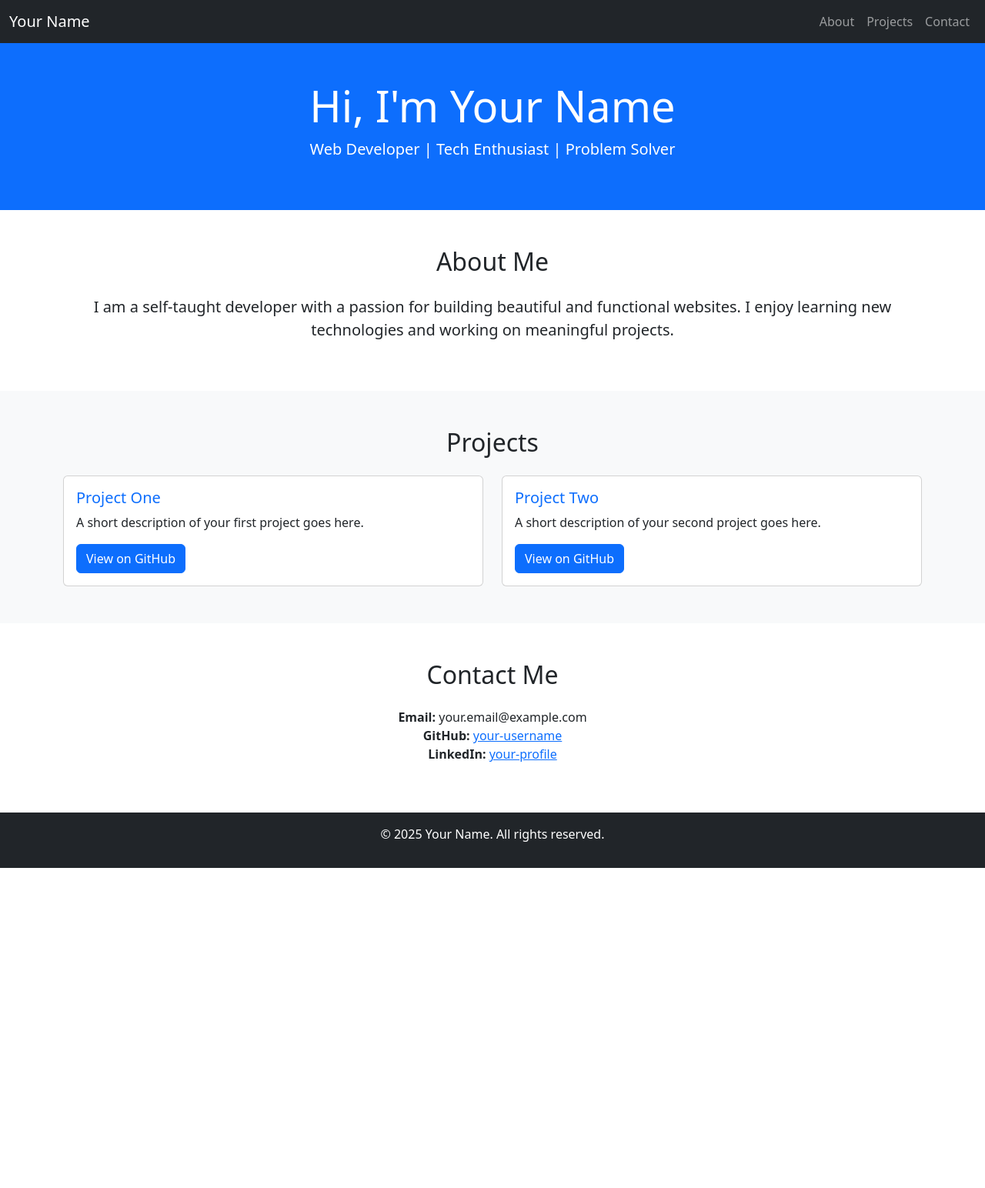
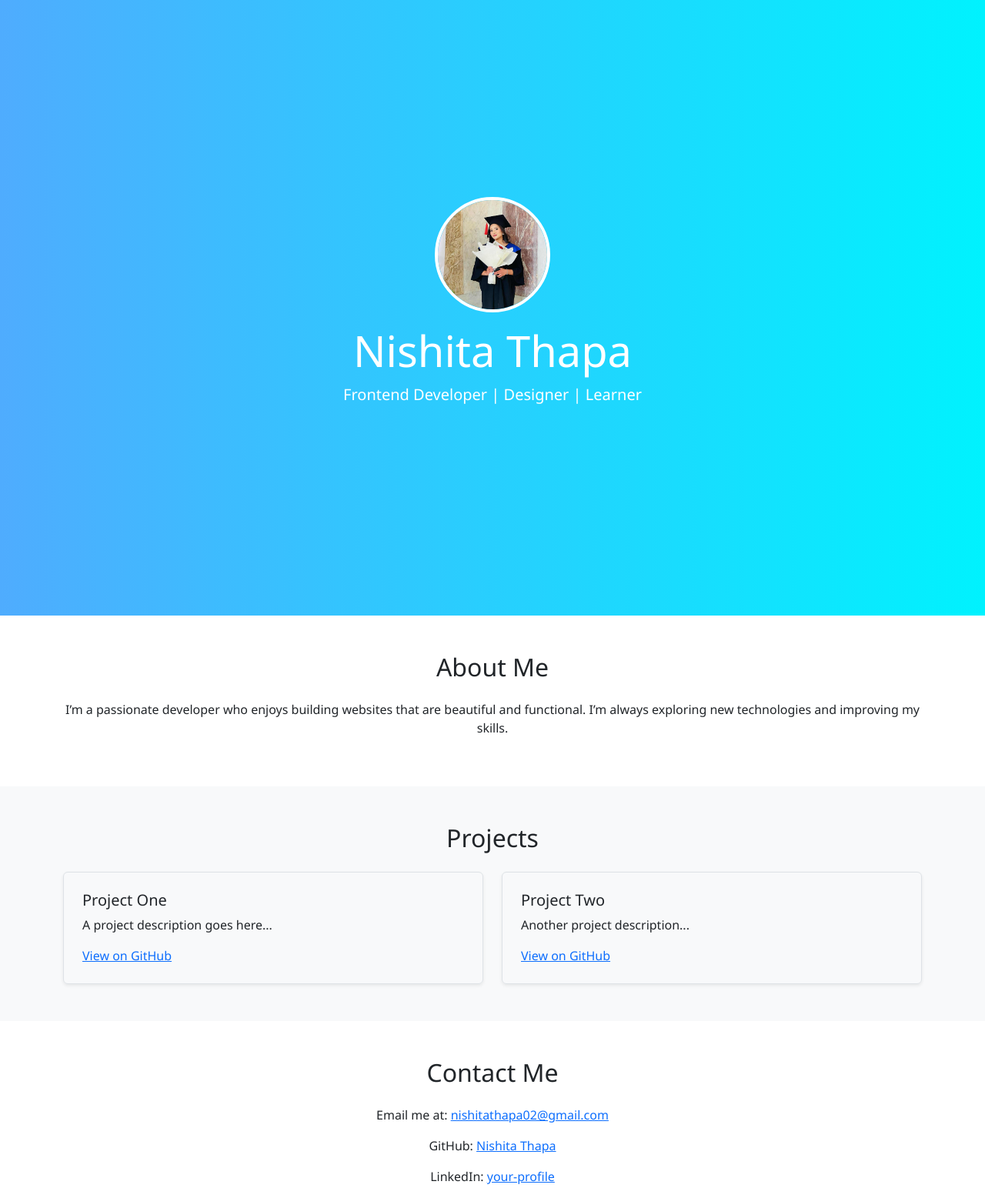
Before and after one commit to Nishita12393/Nishita12393.github.io, a plain HTML site: page index.html in a window 1280 px wide. Shown: the top 1544 px of the page at 77% size. Before the commit the page ends 1128 px from the top, so only its background shows below. Drawn offline with nearby package versions, Linux system fonts and the light colour scheme.

Commit message:
Change html and css file and add my photo

```diff
--- a/index.html
+++ b/index.html
@@ -3,93 +3,58 @@
 <head>
   <meta charset="UTF-8" />
   <meta name="viewport" content="width=device-width, initial-scale=1" />
-  <title>Your Name | Portfolio</title>
+  <title>Nishita Thapa | Portfolio</title>
   <link href="https://cdn.jsdelivr.net/npm/bootstrap@5.3.3/dist/css/bootstrap.min.css" rel="stylesheet">
   <link rel="stylesheet" href="style.css" />
 </head>
 <body>
 
-  <!-- Navigation -->
-  <nav class="navbar navbar-expand-lg navbar-dark bg-dark sticky-top">
-    <div class="container-fluid">
-      <a class="navbar-brand" href="#">Your Name</a>
-      <button class="navbar-toggler" type="button" data-bs-toggle="collapse"
-        data-bs-target="#navbarNav" aria-controls="navbarNav" aria-expanded="false"
-        aria-label="Toggle navigation">
-        <span class="navbar-toggler-icon"></span>
-      </button>
-      <div class="collapse navbar-collapse justify-content-end" id="navbarNav">
-        <ul class="navbar-nav">
-          <li class="nav-item"><a class="nav-link" href="#about">About</a></li>
-          <li class="nav-item"><a class="nav-link" href="#projects">Projects</a></li>
-          <li class="nav-item"><a class="nav-link" href="#contact">Contact</a></li>
-        </ul>
-      </div>
-    </div>
-  </nav>
-
-  <!-- Hero Section -->
-  <header class="bg-primary text-white text-center py-5">
-    <div class="container">
-      <h1 class="display-4">Hi, I'm Your Name</h1>
-      <p class="lead">Web Developer | Tech Enthusiast | Problem Solver</p>
-    </div>
-  </header>
-
-  <!-- About Section -->
-  <section id="about" class="py-5">
-    <div class="container">
-      <h2 class="text-center mb-4">About Me</h2>
-      <p class="lead text-center">I am a self-taught developer with a passion for building beautiful and functional websites. I enjoy learning new technologies and working on meaningful projects.</p>
-    </div>
+  <!-- Header / Hero -->
+  <section class="hero text-center text-white d-flex flex-column justify-content-center align-items-center">
+    <img src="images/My_Photo.jpg" alt="Your Photo" class="rounded-circle profile-img mb-3" />
+    <h1 class="display-4">Nishita Thapa</h1>
+    <p class="lead">Frontend Developer | Designer | Learner</p>
   </section>
 
-  <!-- Projects Section -->
-  <section id="projects" class="py-5 bg-light">
+  <!-- About -->
+  <section id="about" class="container py-5">
+    <h2 class="text-center mb-4">About Me</h2>
+    <p class="text-center">I’m a passionate developer who enjoys building websites that are beautiful and functional. I’m always exploring new technologies and improving my skills.</p>
+  </section>
+
+  <!-- Projects -->
+  <section id="projects" class="bg-light py-5">
     <div class="container">
       <h2 class="text-center mb-4">Projects</h2>
       <div class="row g-4">
         <div class="col-md-6">
-          <div class="card h-100">
-            <div class="card-body">
-              <h5 class="card-title">Project One</h5>
-              <p class="card-text">A short description of your first project goes here.</p>
-              <a href="https://github.com/your-username/project1" class="btn btn-primary" target="_blank">View on GitHub</a>
-            </div>
+          <div class="p-4 border rounded shadow-sm">
+            <h5>Project One</h5>
+            <p>A project description goes here...</p>
+            <a href="https://github.com/your-username/project1" target="_blank">View on GitHub</a>
           </div>
         </div>
         <div class="col-md-6">
-          <div class="card h-100">
-            <div class="card-body">
-              <h5 class="card-title">Project Two</h5>
-              <p class="card-text">A short description of your second project goes here.</p>
-              <a href="https://github.com/your-username/project2" class="btn btn-primary" target="_blank">View on GitHub</a>
-            </div>
+          <div class="p-4 border rounded shadow-sm">
+            <h5>Project Two</h5>
+            <p>Another project description...</p>
+            <a href="https://github.com/your-username/project2" target="_blank">View on GitHub</a>
           </div>
         </div>
       </div>
     </div>
   </section>
 
-  <!-- Contact Section -->
-  <section id="contact" class="py-5">
-    <div class="container">
-      <h2 class="text-center mb-4">Contact Me</h2>
-      <div class="row justify-content-center">
-        <div class="col-md-6">
-          <ul class="list-unstyled text-center">
-            <li><strong>Email:</strong> your.email@example.com</li>
-            <li><strong>GitHub:</strong> <a href="https://github.com/your-username" target="_blank">your-username</a></li>
-            <li><strong>LinkedIn:</strong> <a href="https://linkedin.com/in/your-profile" target="_blank">your-profile</a></li>
-          </ul>
-        </div>
-      </div>
-    </div>
+  <!-- Contact -->
+  <section id="contact" class="container py-5">
+    <h2 class="text-center mb-4">Contact Me</h2>
+    <p class="text-center">Email me at: <a href="mailto:nishitathapa02@gmail.com">nishitathapa02@gmail.com</a></p>
+    <p class="text-center">GitHub: <a href="https://github.com/your-username" target="_blank">Nishita Thapa</a></p>
+    <p class="text-center">LinkedIn: <a href="https://linkedin.com/in/your-profile" target="_blank">your-profile</a></p>
   </section>
 
-  <!-- Footer -->
   <footer class="bg-dark text-white text-center py-3">
-    <p>&copy; 2025 Your Name. All rights reserved.</p>
+    <p>&copy; 2025 Nishita Thapa. All rights reserved.</p>
   </footer>
 
   <script src="https://cdn.jsdelivr.net/npm/bootstrap@5.3.3/dist/js/bootstrap.bundle.min.js"></script>
--- a/style.css
+++ b/style.css
@@ -1,20 +1,16 @@
-/* Custom styles */
 body {
+  font-family: 'Segoe UI', sans-serif;
   scroll-behavior: smooth;
 }
 
-#about, #projects, #contact {
-  padding-top: 4rem;
+.hero {
+  height: 100vh;
+  background: linear-gradient(to right, #4facfe, #00f2fe);
 }
 
-.card-title {
-  color: #0d6efd;
+.profile-img {
+  width: 150px;
+  height: 150px;
+  object-fit: cover;
+  border: 4px solid white;
 }
-
-a {
-  color: #0d6efd;
-}
-
-a:hover {
-  text-decoration: underline;
-}
```
Also changed, not shown: images/My_Photo.jpg (added).
